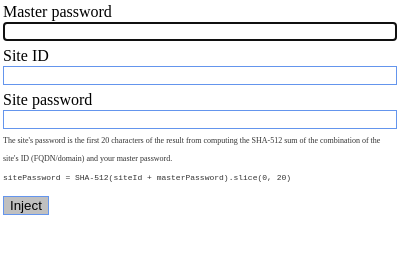
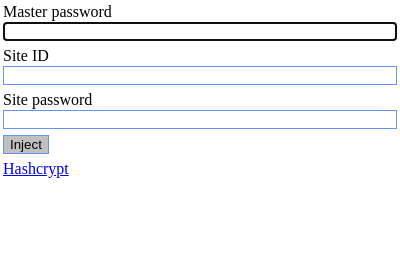
Before and after one commit to roobie/hashcrypt, a browser extension: page src/popup/index.html in a window 400 px wide. Drawn offline with Linux system fonts and the light colour scheme.

Commit message:
fixes missing permission, and removes unnecessary info in popup and adds link to github site.

```diff
--- a/src/popup/hashcrypt.js
+++ b/src/popup/hashcrypt.js
@@ -10,9 +10,8 @@ browser.tabs.executeScript({file: "/content_scripts/hashcrypt.js"})
   .then(initialize)
   .catch(reportExecuteScriptError)
 
-const qs = document.querySelector.bind(document)
-
 function initialize () {
+  const qs = document.querySelector.bind(document)
   const inputMasterPassword = qs('#master-password')
   const outputSitePassword = qs('#site-password')
   const actionInject = qs('#action-inject')
@@ -67,6 +66,7 @@ function initialize () {
  * Display the popup's error message, and hide the normal UI.
  */
 function reportExecuteScriptError (error) {
+  const qs = document.querySelector.bind(document)
   const outputDebug = qs('#debug-output')
   outputDebug.display = 'block'
   outputDebug.textContent = `
--- a/src/popup/index.html
+++ b/src/popup/index.html
@@ -26,11 +26,6 @@
         Site password
         <input name="site-password" id="site-password" type="text" disabled="" />
       </label>
-      <small>
-        The site's password is the first 20 characters of the result from computing the
-        SHA-512 sum of the combination of the site's ID (FQDN/domain) and your master password.
-        <pre>sitePassword = SHA-512(siteId + masterPassword).slice(0, 20)</pre>
-      </small>
     </div>
     <div class="col">
       <button id="action-inject" type="button">Inject</button>
@@ -38,6 +33,9 @@
     <div class="col hidden">
       <pre id="debug-output"></pre>
     </div>
+    <div class="col">
+      <a href="https://github.com/roobie/hashcrypt">Hashcrypt</a>
+    </div>
   </div>
   <script src="sha512.js"></script>
   <script src="hashcrypt.js"></script>
```
Also changed, not shown: src/manifest.json.
